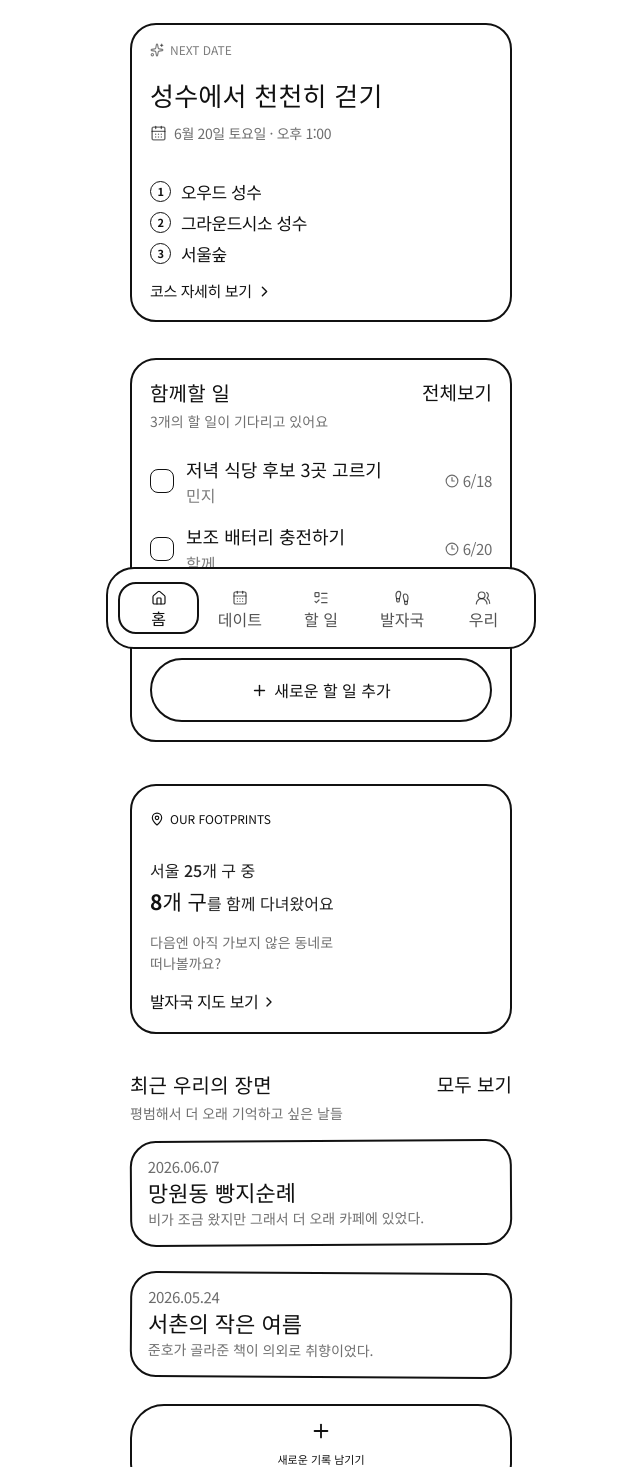
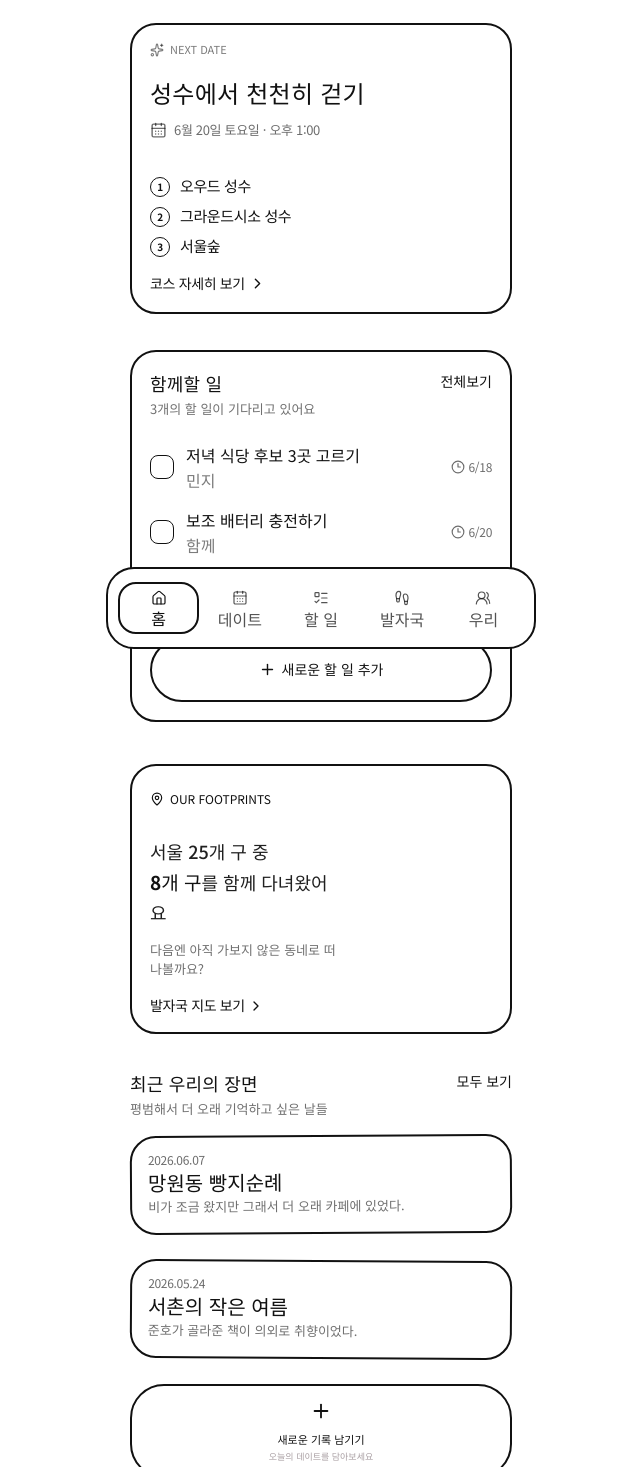
Before and after one commit to yejinrla/dateum, a React (Vite) app: page / in a window 1280 px wide. Shown: the part 143-1610 px from the top of the page, without its empty margins (319-959 px from the left). Built offline with nearby package versions, Linux system fonts and the light colour scheme; a web font is replaced by a local one.

Commit message:
Reduce home card typography

```diff
--- a/src/styles.css
+++ b/src/styles.css
@@ -2929,3 +2929,86 @@ body {
 .content .page-header p {
   color: #555;
 }
+
+.content .hero-card .soft-label {
+  font-size: 11px;
+}
+
+.content .hero-card .hero-copy h2 {
+  font-size: 24px;
+}
+
+.content .hero-card .hero-date {
+  font-size: 13px;
+}
+
+.content .hero-card .route-stop span {
+  width: 20px;
+  height: 20px;
+  font-size: 10px;
+}
+
+.content .hero-card .route-stop p {
+  font-size: 15px;
+}
+
+.content .hero-card .text-button {
+  font-size: 14px;
+}
+
+.content .dashboard-grid .section-title h3,
+.content .memories-section .section-title h3 {
+  font-size: 18px;
+}
+
+.content .dashboard-grid .section-title p,
+.content .memories-section .section-title p {
+  font-size: 13px;
+}
+
+.content .dashboard-grid .section-title button,
+.content .memories-section .section-title button {
+  font-size: 14px;
+}
+
+.content .dashboard-grid .todo-content strong {
+  font-size: 16px;
+}
+
+.content .dashboard-grid .todo-content > span,
+.content .dashboard-grid .todo-row time {
+  font-size: 12px;
+}
+
+.content .dashboard-grid .add-row-button,
+.content .dashboard-grid .inline-link {
+  font-size: 14px;
+}
+
+.content .dashboard-grid .footprint-copy h3 {
+  font-size: 18px;
+}
+
+.content .dashboard-grid .footprint-copy h3 strong {
+  font-size: 19px;
+}
+
+.content .dashboard-grid .footprint-copy p {
+  font-size: 13px;
+}
+
+.content .memories-section .memory-copy time {
+  font-size: 12px;
+}
+
+.content .memories-section .memory-copy h4 {
+  font-size: 20px;
+}
+
+.content .memories-section .memory-copy p {
+  font-size: 13px;
+}
+
+.content .memories-section .new-memory-card {
+  font-size: 14px;
+}
```
